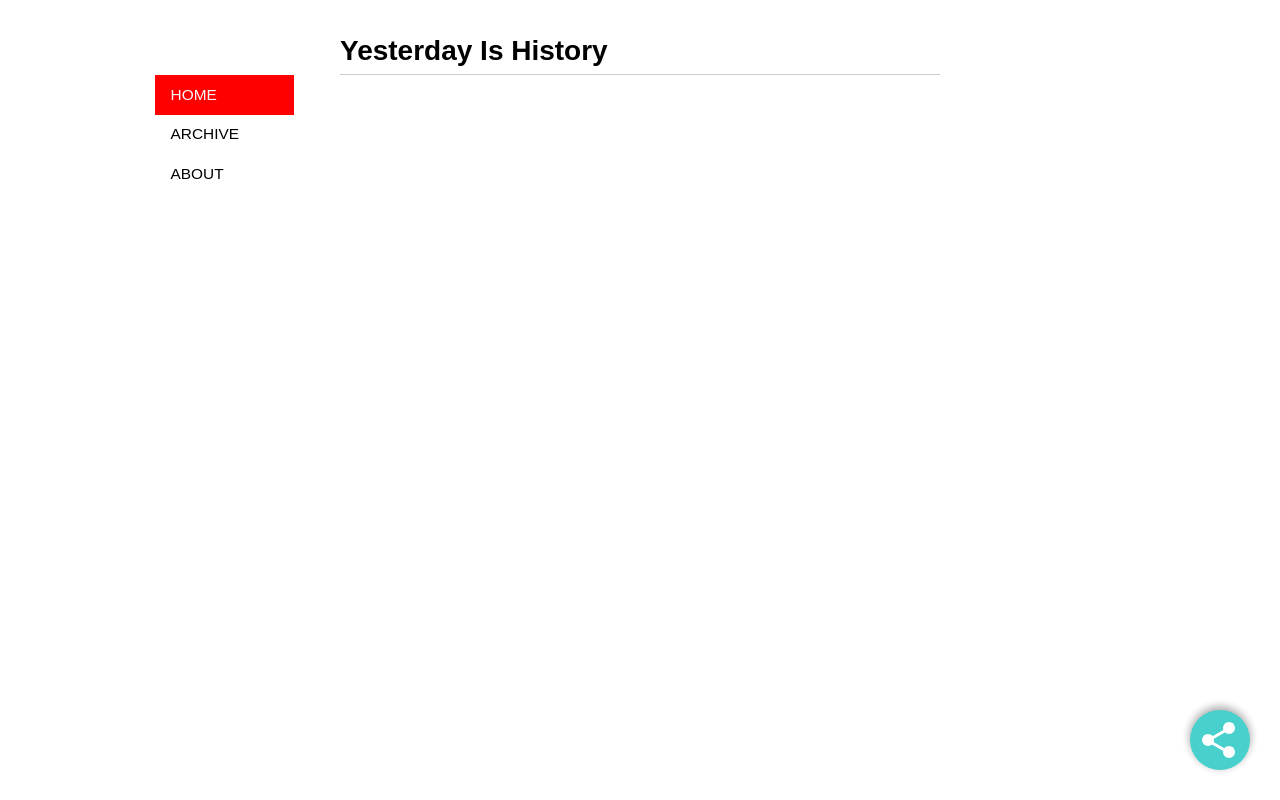
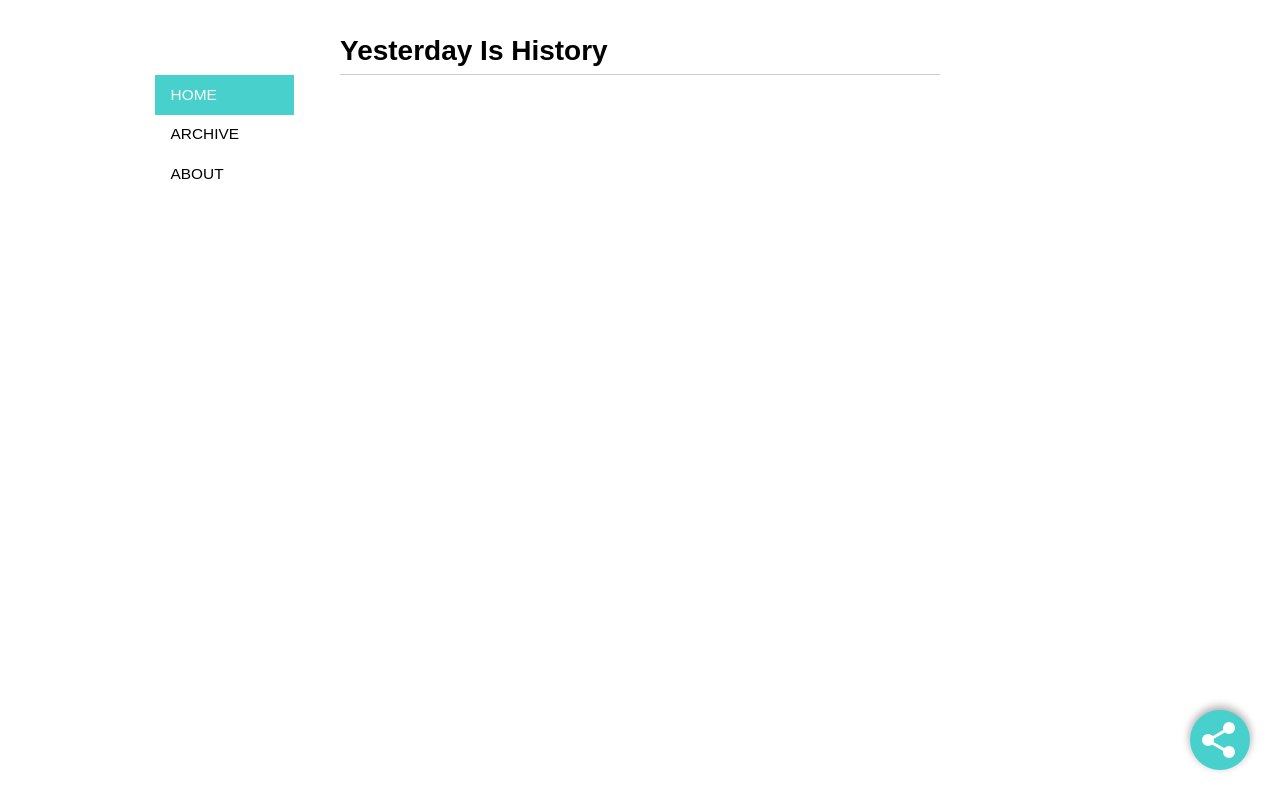
Before and after one commit to 42binwang/42binwang.github.io, a plain HTML site: page index.html in a window 1280 px wide. In both pictures the pointer is over the link "HOME". Drawn offline with Linux system fonts and the light colour scheme; a web font is replaced by a local one.

Commit message:
Modify the Color

```diff
--- a/css/style.css
+++ b/css/style.css
@@ -30,7 +30,7 @@ blockquote p{margin:0;padding:0;}
 header{padding:.5em 0;border-bottom: 1px solid #cccccc;}
 nav{font-family:"Electrolize",sans-serif;font-size:1.1em;text-transform:uppercase;float:left;margin-left:-12em; width:9em;}
 nav a{display:block;padding:.7em 1em;color:#000000;}
-nav a:hover{background-color:#ff0000;text-decoration:none;color:#f9f9f9;-webkit-transition:color .2s linear;}
+nav a:hover{background-color:#48d1cc;text-decoration:none;color:#f9f9f9;-webkit-transition:color .2s linear;}
 #copy{display:block; font-family:"Galdeano"; font-size: .9em; text-align: center;margin-top: 2em; color: #909090;}
 #copy a{color: #909090; text-decoration: underline;}
 .post{padding:1em 0em;}
```
